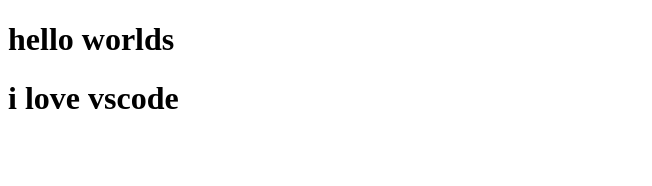
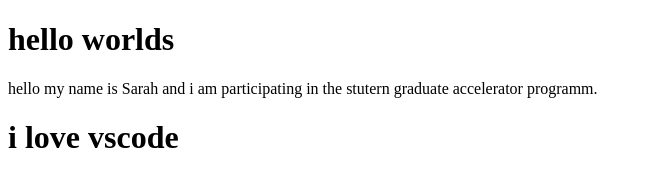
Before and after one commit to Sarah0079ja/helloworld, a plain HTML site: page index.html in a window 1280 px wide. Shown: the whole page, without its empty margins (0-652 px from the left). Drawn offline with Linux system fonts and the light colour scheme.

Commit message:
added something about sarah

```diff
--- a/index.html
+++ b/index.html
@@ -8,6 +8,7 @@
 </head>
 <body>
     <h1>hello worlds</h1>
+    <p>hello my name is Sarah and i am participating in the stutern graduate accelerator programm. </p>
     <h1>i love vscode </h1>
 </body>
 </html>
```
